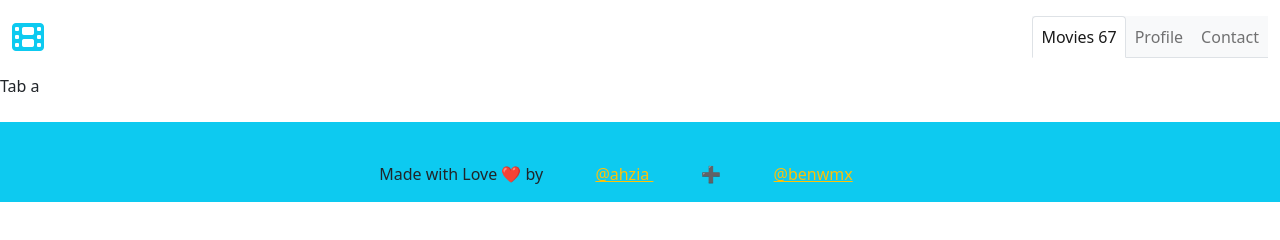
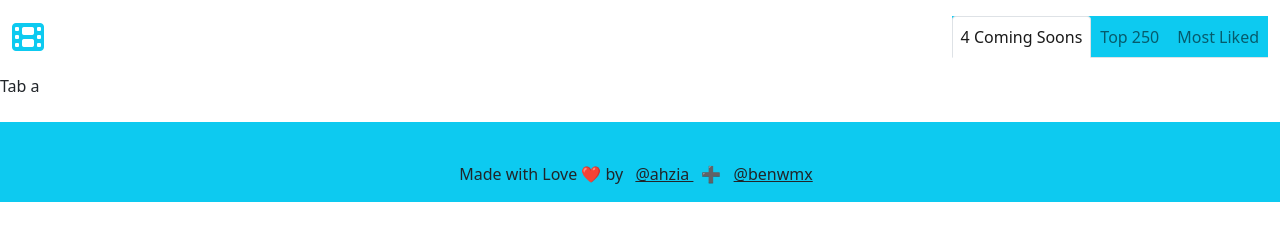
Before and after one commit to benwmx/MovieLover, a website built with webpack: page src/index.html in a window 1280 px wide. Built offline with nearby package versions, Linux system fonts and the light colour scheme.

Commit message:
finish works on footer

```diff
--- a/src/index.html
+++ b/src/index.html
@@ -17,21 +17,21 @@
                 <a class="navbar-brand text-info fs-2" href="#"><i class="fas fa-film"></i></a>
                 <div class="collapse navbar-collapse d-flex justify-content-end" id="navbarNavAltMarkup">
                     <div class="navbar-nav ">
-                        <ul class="nav nav-tabs bg-light" id="myTab" role="tablist">
+                        <ul class="nav nav-tabs bg-info" id="myTab" role="tablist">
                             <li class="nav-item" role="presentation">
                                 <button class="nav-link active" id="home-tab" data-bs-toggle="tab"
                                     data-bs-target="#home" type="button" role="tab" aria-controls="home"
-                                    aria-selected="true">Movies <span class="movies-counter">67</span> </button>
+                                    aria-selected="true"><span class="movies-counter">4 </span>Coming Soons </button>
                             </li>
                             <li class="nav-item" role="presentation">
                                 <button class="nav-link" id="profile-tab" data-bs-toggle="tab" data-bs-target="#profile"
                                     type="button" role="tab" aria-controls="profile"
-                                    aria-selected="false">Profile</button>
+                                    aria-selected="false">Top 250</button>
                             </li>
                             <li class="nav-item" role="presentation">
                                 <button class="nav-link" id="contact-tab" data-bs-toggle="tab" data-bs-target="#contact"
                                     type="button" role="tab" aria-controls="contact"
-                                    aria-selected="false">Contact</button>
+                                    aria-selected="false">Most Liked</button>
                             </li>
                         </ul>
                     </div>
@@ -41,14 +41,14 @@
     </header>
     <div class="tab-content" id="myTabContent">
         <div class="tab-pane fade show active" id="home" role="tabpanel" aria-labelledby="home-tab">Tab a</div>
-        <div class="tab-pane fade" id="profile" role="tabpanel" aria-labelledby="profile-tab">.tab b</div>
+        <div class="tab-pane fade" id="profile" role="tabpanel" aria-labelledby="profile-tab">tab b</div>
         <div class="tab-pane fade" id="contact" role="tabpanel" aria-labelledby="contact-tab">tab c</div>
     </div>
     <footer class="bg-info text-center mt-4">
         <div class="container p-4 pb-0">
             <div class="text-center p-3">
-                Made with Love ❤️ by <a class="ms-5 me-5 text-warning" href="https://github.com/ahzia"> @ahzia </a> ➕
-                <a class="ms-5 me-5 text-warning" href="https://github.com/benwmx"> @benwmx </a>
+                Made with Love ❤️ by <a class="mx-2 text-dark" href="https://github.com/ahzia"> @ahzia </a> ➕
+                <a class="mx-2 text-dark" href="https://github.com/benwmx"> @benwmx </a>
             </div>
         </div>
     </footer>
```
